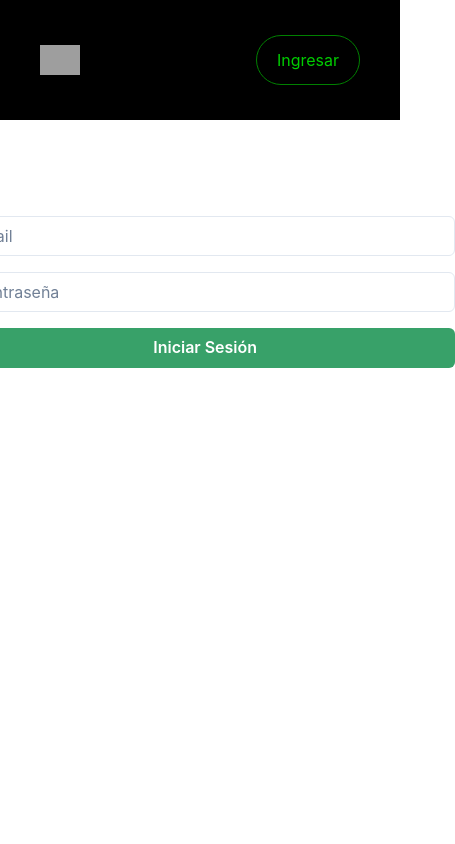
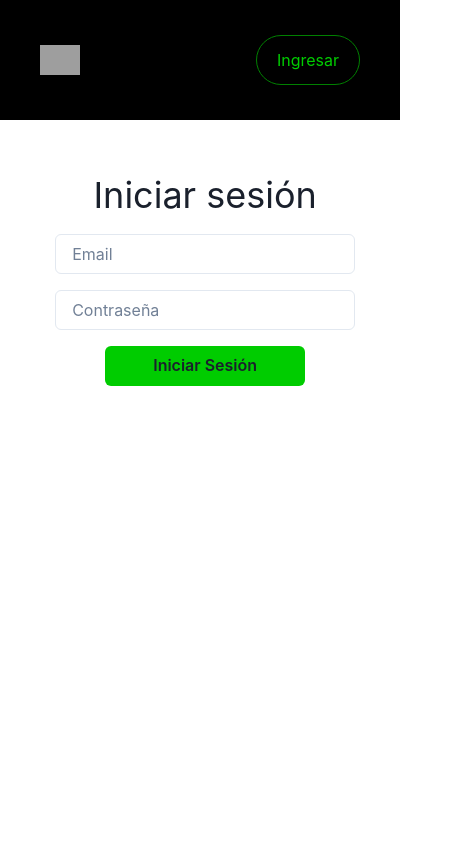
Before and after one commit to Julietabachur/frontFinal, a React (Vite) app in the folder frontend-integrador/: page /login in a window 390 px wide. Shown: the top 844 px of the page, 455 px wide, since content can reach past the window. Built offline with nearby package versions, Linux system fonts and the light colour scheme; grey boxes are pictures that could not be loaded; a web font is replaced by a local one.

Commit message:
responsive login

```diff
--- a/frontend-integrador/src/components/pages/login/Login.jsx
+++ b/frontend-integrador/src/components/pages/login/Login.jsx
@@ -1,5 +1,5 @@
 import React, { useState, useEffect} from 'react';
-import { Box, Input, Button, Stack, Flex, Alert, AlertIcon } from '@chakra-ui/react';
+import { Box, Input, Button, Stack, VStack, Flex, Alert, AlertIcon, Text } from '@chakra-ui/react';
 import axios from 'axios';
 import { useNavigate } from 'react-router-dom';
 
@@ -11,6 +11,31 @@ const Login = () => {
     const [invalidCredentials, setInvalidCredentials] = useState(false);
     const [showAlert, setShowAlert] = useState(false);
     const navigate = useNavigate();
+    const [media, setMedia] = useState(false);
+    const MIN_DESKTOP_WIDTH = 768;
+
+  // Efecto para suscribirse al evento de redimensionamiento de la ventana
+    useEffect(() => {
+        const handleResize = () => {
+        if (window.innerWidth < MIN_DESKTOP_WIDTH) {
+            setMedia(true);
+        } else {
+            setMedia(false);
+        }
+        };
+        if (window.innerWidth < MIN_DESKTOP_WIDTH) {
+        setMedia(true);
+        } else {
+        setMedia(false);
+        }
+
+        window.addEventListener("resize", handleResize);
+
+        // Limpieza del event listener cuando el componente se desmonta
+        return () => {
+        window.removeEventListener("resize", handleResize);
+        };
+    }, [window.innerWidth]);
 
      //confirma si riskkojkt existe es que la pesona ya esta registrado y si no va a home
     const token = JSON.parse(localStorage.getItem("riskkojwt"));
@@ -87,11 +112,33 @@ const Login = () => {
             minH="100vh"
             p={4}
         >
-            <Box pos={'relative'} top={100} w={'97vw'} h={'100vh'}>
+            { media ?
+            (
+            <Box pos={'relative'} top={10} w={'97vw'} h={'100vh'}>
+                <Text fontSize='4xl' align='center' py={3}>Iniciar sesión</Text>
+                <Stack spacing={4} align="center" justify="center">
+                    <Input w="300px" placeholder="Email" value={email} onChange={(e) => setEmail(e.target.value)} />
+                    <Input w="300px" placeholder="Contraseña" type="password" value={password} onChange={(e) => setPassword(e.target.value)} />
+                    <Button w="200px" bg={"verde2"} onClick={handleLogin}>Iniciar Sesión</Button>
+                    {showAlert && invalidCredentials && (
+                        <Alert status="error" w="300px" mt={4}>
+                            <VStack>
+                                <AlertIcon />
+                                <p align='center'>Credenciales incorrectas. Por favor, verifica tu correo electrónico y contraseña.</p>
+                            </VStack>
+                        </Alert>
+                    )}
+                </Stack>
+            </Box>
+            )
+            :
+            (
+            <Box pos={'relative'} top={10} w={'97vw'} h={'100vh'}>
+                <Text fontSize='4xl' align='center' py={3}>Iniciar sesión</Text>
                 <Stack spacing={4} align="center" justify="center">
                     <Input w="500px" placeholder="Email" value={email} onChange={(e) => setEmail(e.target.value)} />
                     <Input w="500px" placeholder="Contraseña" type="password" value={password} onChange={(e) => setPassword(e.target.value)} />
-                    <Button w="500px" colorScheme="green" onClick={handleLogin}>Iniciar Sesión</Button>
+                    <Button w="500px" bg={"verde2"} onClick={handleLogin}>Iniciar Sesión</Button>
                     {showAlert && invalidCredentials && (
                         <Alert status="error" w="500px" mt={4}>
                             <AlertIcon />
@@ -100,6 +147,9 @@ const Login = () => {
                     )}
                 </Stack>
             </Box>
+            )
+            }
+
         </Flex>
     );
 };
```
